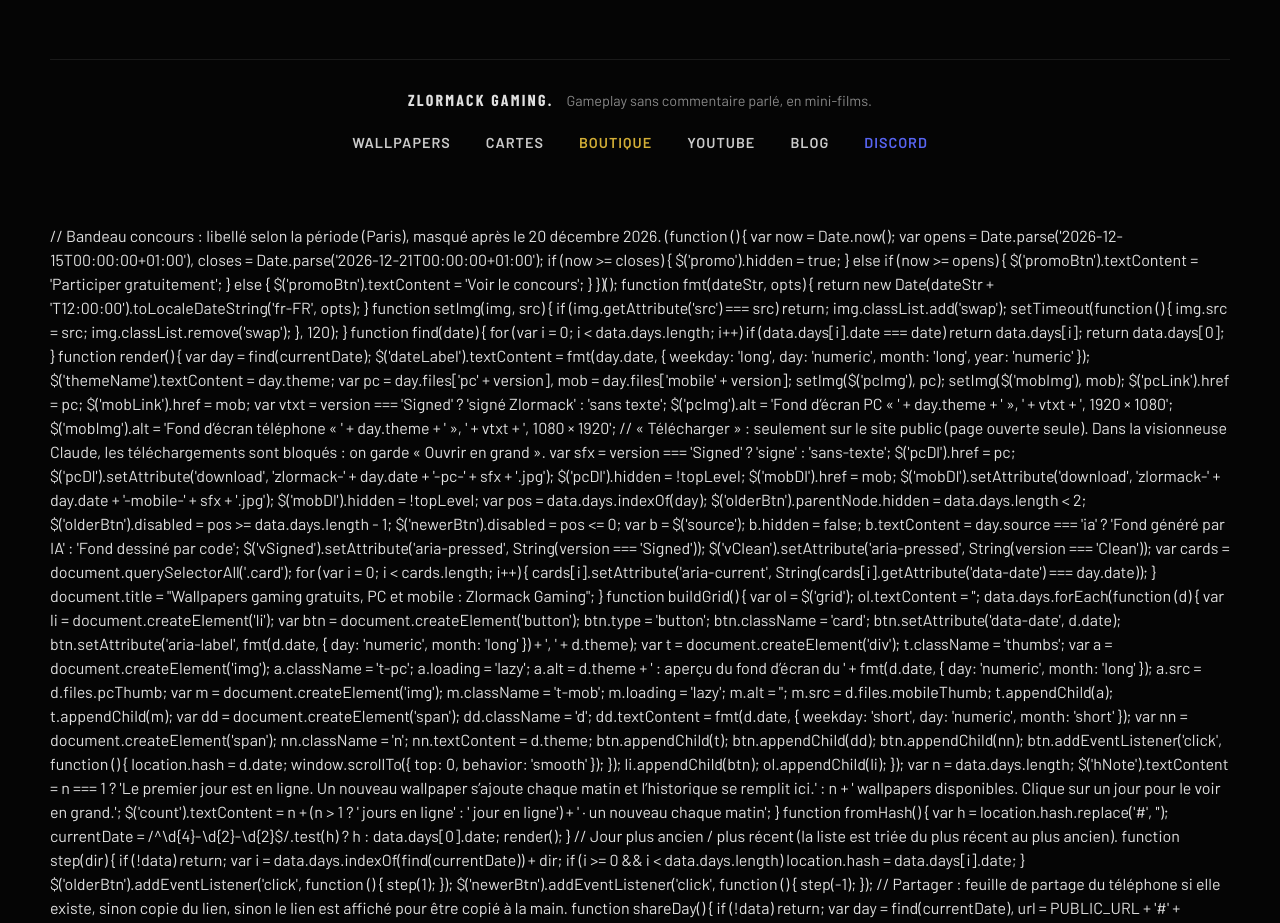
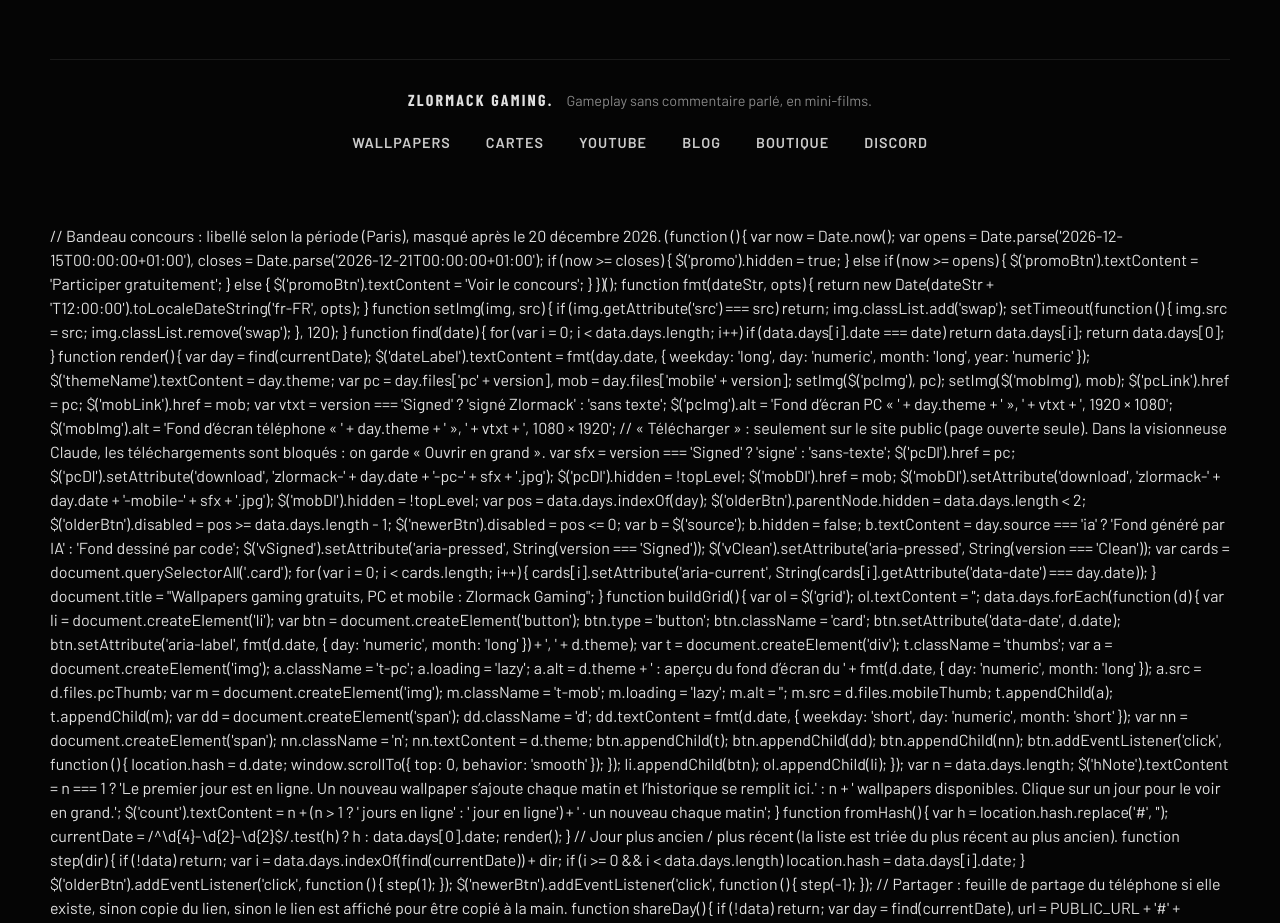
Before and after one commit to Zlormann/zlormack, a plain HTML site: page index.html in a window 1280 px wide. Shown: the part 1720-2643 px from the top of the page. Drawn offline with nearby package versions, Linux system fonts and the light colour scheme.

Commit message:
Ajout des liens Boutique et Discord dans le footer

```diff
--- a/index.html
+++ b/index.html
@@ -699,10 +699,10 @@ a[aria-disabled="true"]::after {
       <nav class="fnav" aria-label="Liens du site">
         <a href="https://zlormann.github.io/zlormack/" data-tab="wallpapers">Wallpapers</a>
         <a href="https://zlormann.github.io/zlormack/cartes/" data-tab="cartes">Cartes</a>
-        <a href="https://zlormack.gumroad.com" target="_blank" rel="noopener" class="lien-boutique">Boutique</a>
         <a href="https://www.youtube.com/@Zlormack" target="_blank" rel="noopener">YouTube</a>
         <a href="https://zlormack-game-enjoy.blogspot.com/" target="_blank" rel="noopener">Blog</a>
-        <a href="https://discord.gg/rwqFUEuAj9" target="_blank" rel="noopener" class="lien-discord">Discord</a>
+        <a href="https://zlormack.gumroad.com" target="_blank" rel="noopener">Boutique</a>
+        <a href="https://discord.gg/rwqFUEuAjS" target="_blank" rel="noopener">Discord</a>
       </nav>
     </div>
   </footer>
```
